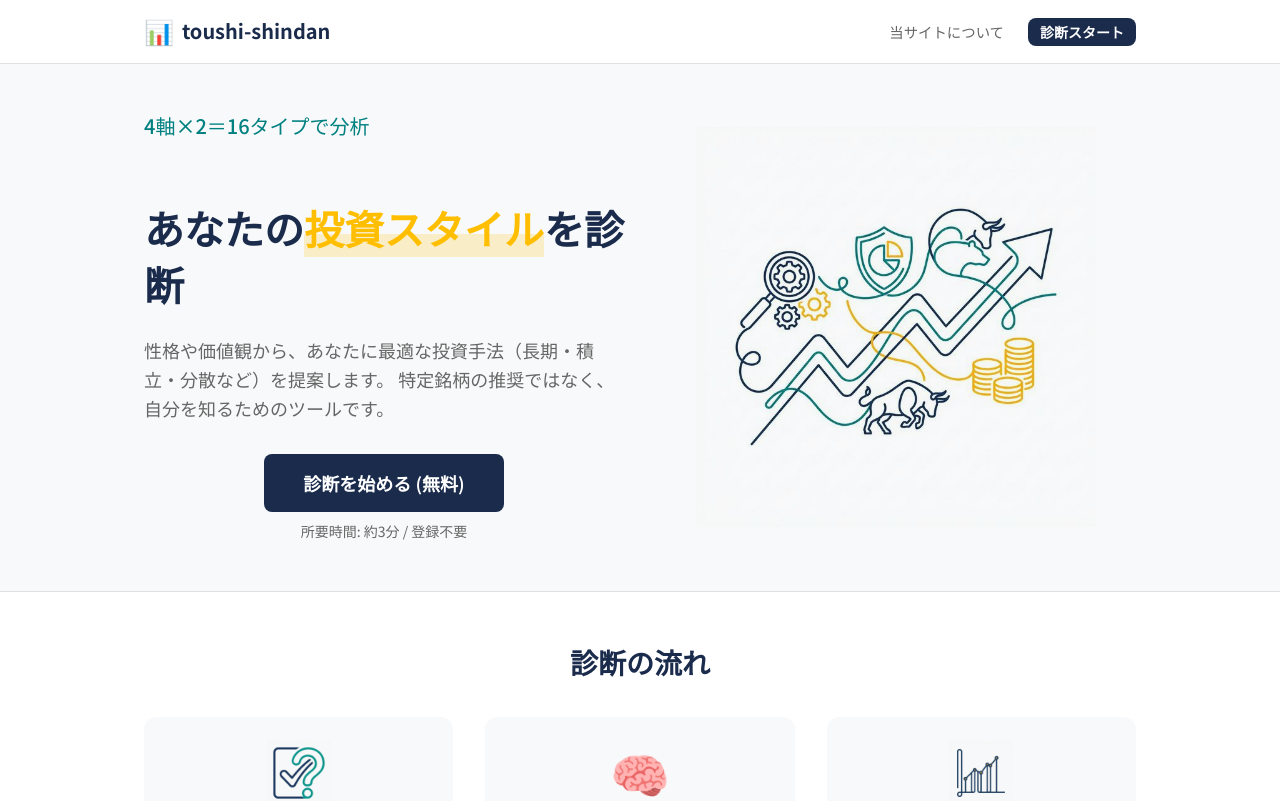
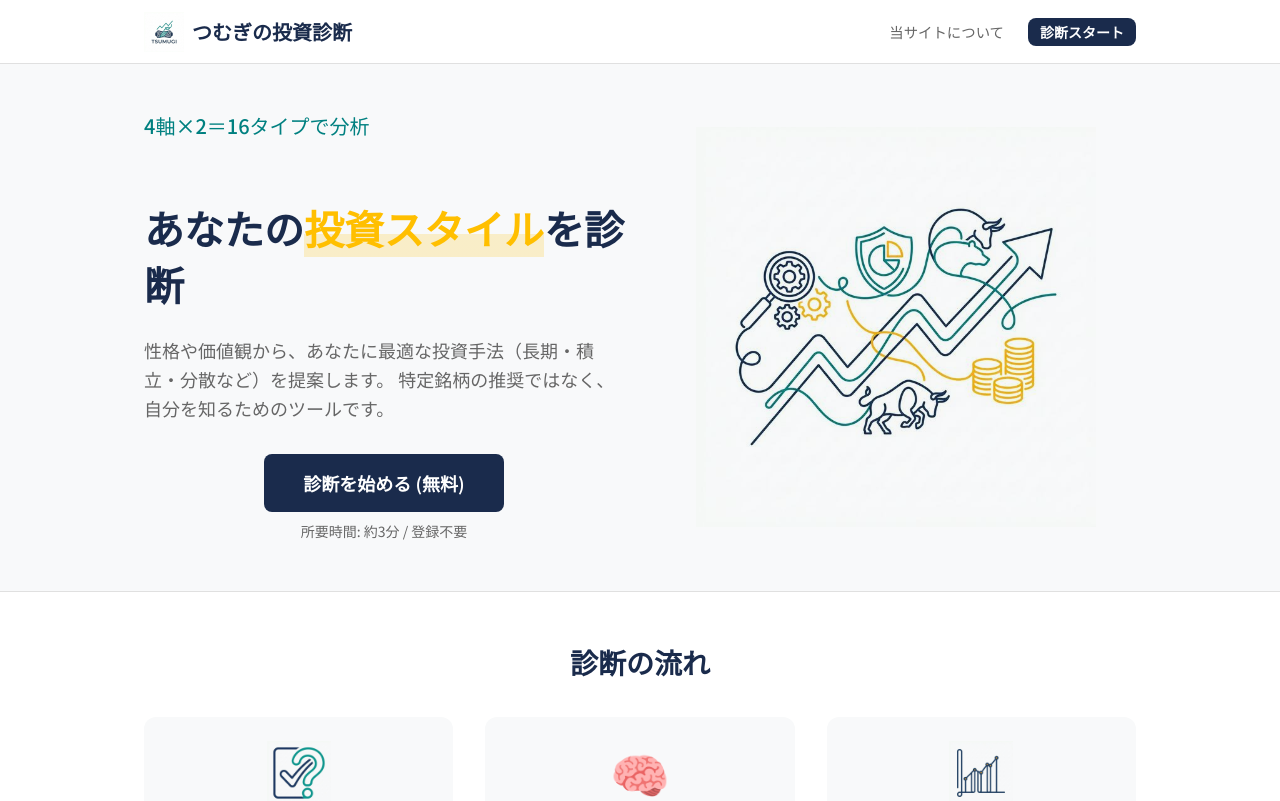
Before and after one commit to waniwanipanich463/toushi-shindan, a Next.js app: page / in a window 1280 px wide. Shown: the top 801 px of the page. Built offline with nearby package versions, Linux system fonts and the light colour scheme; no server answers.

Commit message:
feat: Update header with new title and logo

```diff
--- a/src/components/ui/Header.module.css
+++ b/src/components/ui/Header.module.css
@@ -26,8 +26,16 @@
     gap: var(--spacing-sm);
 }
 
-.logoIcon {
-    font-size: 1.5rem;
+.logoImageWrapper {
+    display: flex;
+    align-items: center;
+    justify-content: center;
+}
+
+.logoImage {
+    mix-blend-mode: multiply;
+    width: auto;
+    height: 40px;
 }
 
 .nav {
--- a/src/components/ui/Header.tsx
+++ b/src/components/ui/Header.tsx
@@ -1,5 +1,6 @@
 import React from 'react';
 import Link from 'next/link';
+import Image from 'next/image';
 import { Container } from './Container';
 import { Button } from './Button';
 import styles from './Header.module.css';
@@ -9,8 +10,16 @@ export const Header: React.FC = () => {
         <header className={styles.header}>
             <Container className={styles.container}>
                 <Link href="/" className={styles.logo}>
-                    <span className={styles.logoIcon}>📊</span>
-                    <span className={styles.logoText}>toushi-shindan</span>
+                    <div className={styles.logoImageWrapper}>
+                        <Image
+                            src="/images/logo_tsumugi.png"
+                            alt="つむぎの投資診断 ロゴ"
+                            width={40}
+                            height={40}
+                            className={styles.logoImage}
+                        />
+                    </div>
+                    <span className={styles.logoText}>つむぎの投資診断</span>
                 </Link>
 
                 <nav className={styles.nav}>
```
Also changed, not shown: public/images/logo_tsumugi.png (added).
